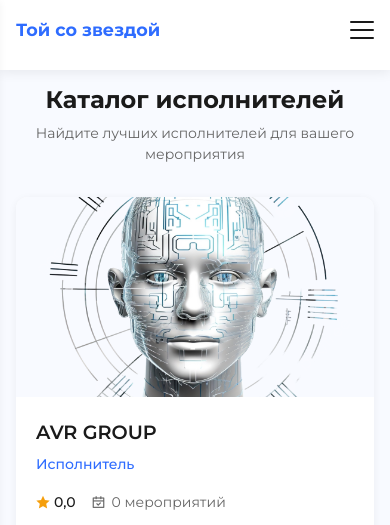
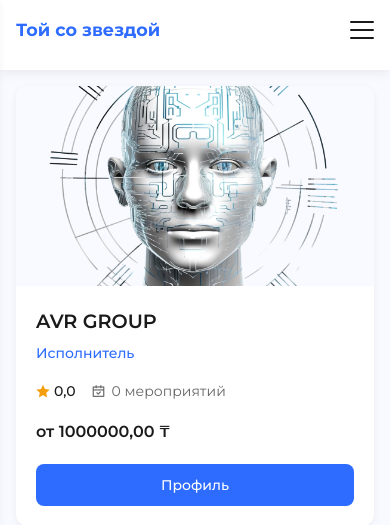
Before and after one commit to SmaylovSerikbay/tsz25, a Django app: page /catalog/ in a window 390 px wide. Shown: the top 525 px of the page. Run offline with Django 5.2, Linux system fonts and the light colour scheme; data comes from the database, SQL or seed files in the repository.

Commit message:
Remove page header from catalog template to streamline layout and improve focus on performer cards. This change supports ongoing efforts to enhance usability and mobile responsiveness.

```diff
--- a/templates/catalog.html
+++ b/templates/catalog.html
@@ -744,11 +744,6 @@
 
       <!-- Каталог -->
       <div class="catalog-content">
-        <div class="page-header">
-          <h1 class="page-title">Каталог исполнителей</h1>
-          <p class="page-subtitle">Найдите лучших исполнителей для вашего мероприятия</p>
-        </div>
-
         <div class="catalog-grid">
           {% for performer in performers %}
           <div class="performer-card">
```
